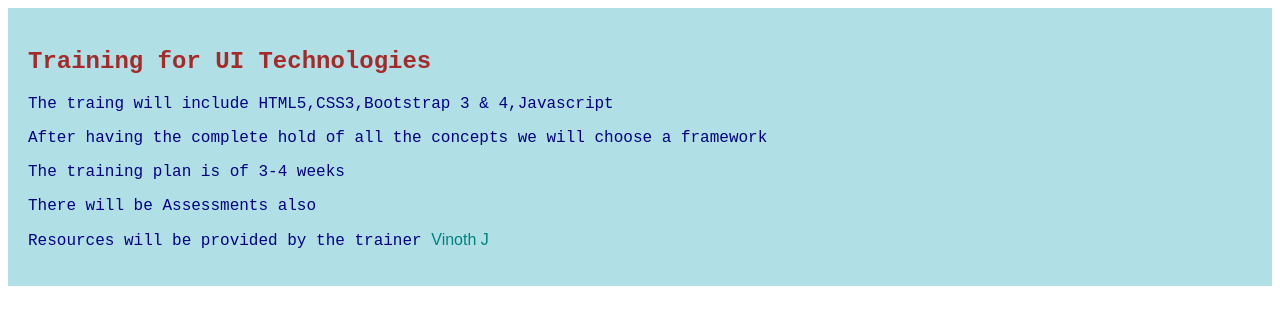
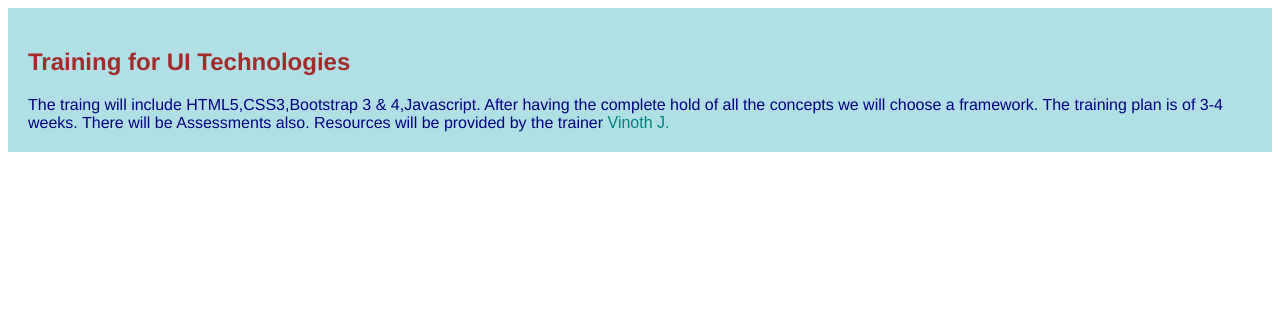
Before and after one commit to surbhi-fotedar/surbhi-firstDemo, a plain HTML site: page block-Inline.html in a window 1280 px wide. Drawn offline with Linux system fonts and the light colour scheme.

Commit message:
font-family changed

```diff
--- a/block-Inline.html
+++ b/block-Inline.html
@@ -12,11 +12,13 @@
 <body>
   <div class="firstdiv">
     <h2>Training for UI Technologies</h2>
-    <p>The traing will include HTML5,CSS3,Bootstrap 3 & 4,Javascript</p>
-    <p>After having the complete hold of all the concepts we will choose a framework</p>
-    <p>The training plan is of 3-4 weeks</p>
-    <p>There will be Assessments also</p>
-    <p>Resources will be provided by the trainer <span id="trainer">Vinoth J</span> </p>
+    <article>
+        The traing will include HTML5,CSS3,Bootstrap 3 & 4,Javascript.
+        After having the complete hold of all the concepts we will choose a framework.
+        The training plan is of 3-4 weeks.
+        There will be Assessments also.
+        Resources will be provided by the trainer <span id="trainer">Vinoth J.</span>
+    </article>
   </div>
 </body>
 
--- a/css/blockandInlineElements.css
+++ b/css/blockandInlineElements.css
@@ -1,8 +1,9 @@
 .firstdiv{
-  font-family: 'Courier New', Courier, monospace;
+  font-family: 'Franklin Gothic Medium', 'Arial Narrow', Arial, sans-serif;
   color: #000080;
   padding: 20px;
   background-color:#b0e0e6;
+
 }
 
 #trainer{
```
